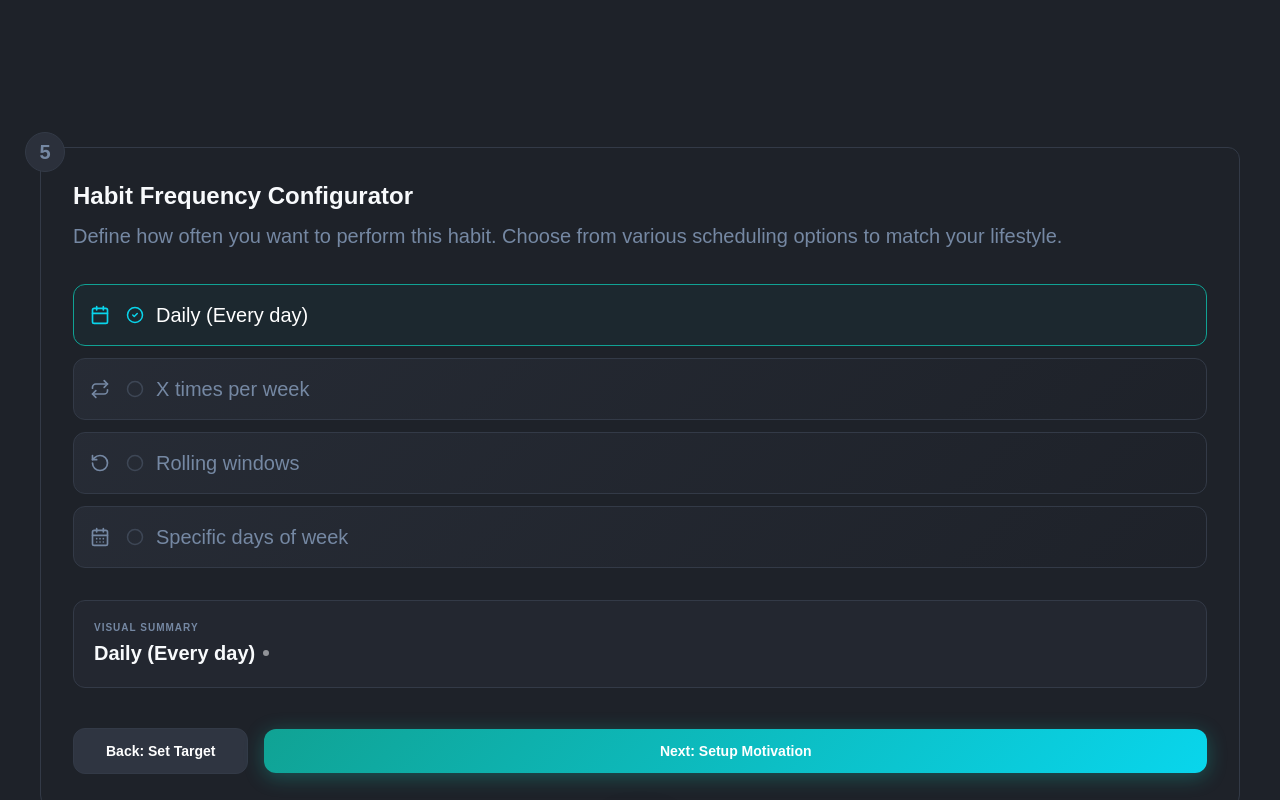
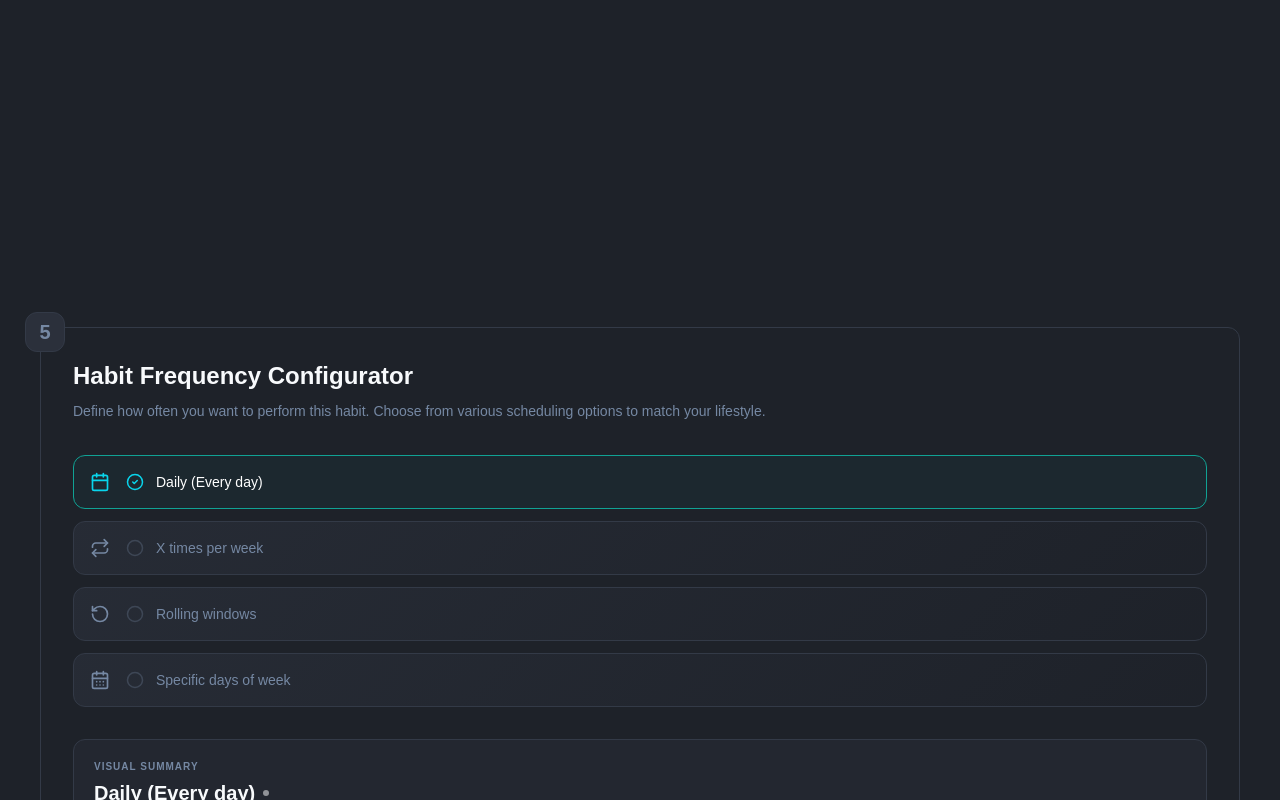
Before and after one commit to LemnsaLeger/Habit-crush, a React (Vite) app: page /create-habit in a window 1280 px wide. Shown: the part 2620-3420 px from the top of the page. Built offline with nearby package versions, Linux system fonts and the light colour scheme.

Commit message:
Modify configuration.jsx, add active component logic.

```diff
--- a/src/components/configuration.jsx
+++ b/src/components/configuration.jsx
@@ -24,12 +24,18 @@ const HabitFrequencyConfigurator = ({ habit, active, setHabit, onNext, onBack })
   return (
     <div
       className={`${
-        active ? "ring-2 ring-[hsl(var(--border))]" : ""
-      } flex items-center justify-center min-h-screen h-full p-4 -mt-20`}
+        active ? "" : ""
+      } flex items-center justify-center min-h-screen h-full p-4 mt-20`}
     >
       <div className="habit-config-container relative w-300 max-w-400 p-8">
         {/* Step Badge */}
-        <div className="step-badge absolute -top-4 -left-4 w-10 h-10 rounded-full flex items-center justify-center font-bold text-xl">
+        <div
+          className={` ${
+            active
+              ? "bg-[hsl(var(--accent))] shadow-teal-300"
+              : "bg-[hsl(var(--muted))]"
+          } step-badge absolute -top-4 -left-4 w-10 h-10 rounded-xl flex items-center justify-center font-bold text-xl `}
+        >
           5
         </div>
 
@@ -38,7 +44,7 @@ const HabitFrequencyConfigurator = ({ habit, active, setHabit, onNext, onBack })
           <h1 className="text-2xl font-bold mb-2">
             Habit Frequency Configurator
           </h1>
-          <p className="habit-text-muted text-xl leading-relaxed">
+          <p className="habit-text-muted text-sm leading-relaxed">
             Define how often you want to perform this habit. Choose from various
             scheduling options to match your lifestyle.
           </p>
@@ -49,9 +55,7 @@ const HabitFrequencyConfigurator = ({ habit, active, setHabit, onNext, onBack })
           {options.map((option) => (
             <button
               key={option.id}
-              onClick={() =>
-                setHabit({...habit, frequency: option.id })
-              }
+              onClick={() => setHabit({ ...habit, frequency: option.id })}
               className={`frequency-option flex items-center gap-4 p-4 rounded-xl text-left ${
                 selected === option.id ? "active" : ""
               }`}
@@ -72,7 +76,7 @@ const HabitFrequencyConfigurator = ({ habit, active, setHabit, onNext, onBack })
                   <Circle className="habit-text-muted opacity-30" size={18} />
                 )}
                 <span
-                  className={`text-xl font-medium ${
+                  className={`text-sm font-normal ${
                     selected === option.id ? "text-white" : "habit-text-muted"
                   }`}
                 >
@@ -89,20 +93,26 @@ const HabitFrequencyConfigurator = ({ habit, active, setHabit, onNext, onBack })
             Visual Summary
           </span>
           <p className="text-xl font-semibold flex items-center gap-2">
-            {options.find((option) => option.id === selected)?.label || "Not set"}
+            {options.find((option) => option.id === selected)?.label ||
+              "Not set"}
             <span className="w-1.5 h-1.5 rounded-full bg-white opacity-50"></span>
           </p>
         </div>
 
         {/* Navigation */}
         <div className="flex flex-row-reverse items-center justify-between gap-4">
-          <button className="btn-next flex-1 py-3 px-6 rounded-xl font-bold text-sm transition-all active:scale-95" onClick={onNext}
-          disabled={!isValid}
+          <button
+            className="btn-next flex-1 py-3 px-6 rounded-xl font-bold text-sm transition-all active:scale-95"
+            onClick={onNext}
+            disabled={!isValid}
           >
-            Next: Setup Motivation
+            Setup Motivation
           </button>
-          <button className="btn-back px-8 py-3 rounded-xl font-bold text-sm transition-colors" onClick={onBack}>
-            Back: Set Target
+          <button
+            className="btn-back px-8 py-3 rounded-xl font-bold text-sm transition-colors"
+            onClick={onBack}
+          >
+            Select target
           </button>
         </div>
 
```
